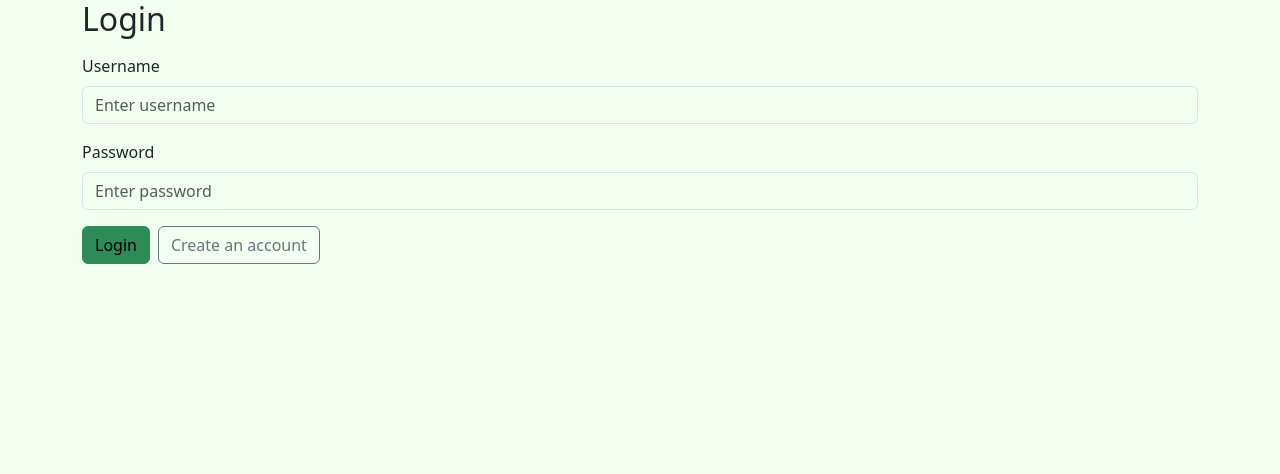
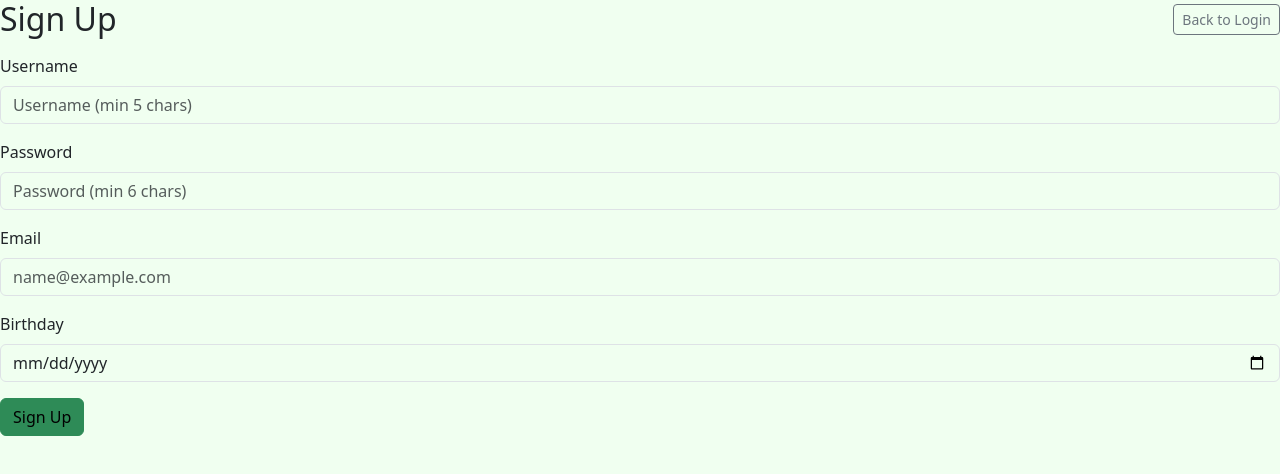
Before and after one commit to zachariahmellis-coder/myFlix-client, a React app: page /signup in a window 1280 px wide. Before the commit this address led to /. Shown: the top 474 px of the page. Built offline with nearby package versions, Linux system fonts and the light colour scheme; the HTML template or start-up script is replaced by a standard one.

Commit message:
Add /signup route and link from login

```diff
--- a/src/components/signup-view/signup-view.jsx
+++ b/src/components/signup-view/signup-view.jsx
@@ -1,48 +1,90 @@
 import { useState } from "react";
+import { useNavigate, Link } from "react-router-dom";
+import Alert from "react-bootstrap/Alert";
 import Button from "react-bootstrap/Button";
 import Form from "react-bootstrap/Form";
 
+import { API_URL } from "../../config";
+
 export const SignupView = () => {
+  const navigate = useNavigate();
+
   const [username, setUsername] = useState("");
   const [password, setPassword] = useState("");
   const [email, setEmail] = useState("");
   const [birthday, setBirthday] = useState("");
 
+  const [error, setError] = useState("");
+  const [success, setSuccess] = useState("");
+  const [isSubmitting, setIsSubmitting] = useState(false);
+
   const handleSubmit = (event) => {
     event.preventDefault();
+    setError("");
+    setSuccess("");
+    setIsSubmitting(true);
 
     const data = {
-      Username: username,
+      Username: username.trim(),
       Password: password,
-      Email: email,
-      Birthday: birthday,
+      Email: email.trim(),
+      Birthday: birthday || undefined,
     };
 
-    fetch("https://cryptic-lowlands-83913-a6a2dd7d9144.herokuapp.com/users", {
+    fetch(`${API_URL}/users`, {
       method: "POST",
-      headers: {
-        "Content-Type": "application/json",
-      },
+      headers: { "Content-Type": "application/json" },
       body: JSON.stringify(data),
     })
-      .then((response) => {
-        if (response.ok) {
-          alert("Signup successful");
-          setUsername("");
-          setPassword("");
-          setEmail("");
-          setBirthday("");
-        } else {
-          alert("Signup failed");
+      .then(async (res) => {
+        const payload = await res.json().catch(() => null);
+        if (!res.ok) {
+          const msg =
+            payload?.message ||
+            payload?.error ||
+            payload?.errors?.[0]?.msg ||
+            "Signup failed. Please try again.";
+          throw new Error(msg);
         }
+        return payload;
       })
-      .catch((error) => {
-        console.error("Error during signup:", error);
-      });
+      .then(() => {
+        setSuccess("Signup successful! Redirecting to login…");
+        setUsername("");
+        setPassword("");
+        setEmail("");
+        setBirthday("");
+
+        setTimeout(() => navigate("/", { replace: true }), 800);
+      })
+      .catch((err) => {
+        console.error("Error during signup:", err);
+        setError(err.message || "Signup failed. Please try again.");
+      })
+      .finally(() => setIsSubmitting(false));
   };
 
   return (
     <Form onSubmit={handleSubmit}>
+      <div className="d-flex justify-content-between align-items-center mb-3">
+        <h2 className="m-0">Sign Up</h2>
+        <Link to="/" className="btn btn-outline-secondary btn-sm">
+          Back to Login
+        </Link>
+      </div>
+
+      {error ? (
+        <Alert variant="danger" className="mb-3">
+          {error}
+        </Alert>
+      ) : null}
+
+      {success ? (
+        <Alert variant="success" className="mb-3">
+          {success}
+        </Alert>
+      ) : null}
+
       <Form.Group controlId="formUsername" className="mb-3">
         <Form.Label>Username</Form.Label>
         <Form.Control
@@ -50,7 +92,8 @@ export const SignupView = () => {
           value={username}
           onChange={(e) => setUsername(e.target.value)}
           required
-          minLength="3"
+          minLength={5}
+          placeholder="Username (min 5 chars)"
         />
       </Form.Group>
 
@@ -61,7 +104,8 @@ export const SignupView = () => {
           value={password}
           onChange={(e) => setPassword(e.target.value)}
           required
-          minLength="6"
+          minLength={6}
+          placeholder="Password (min 6 chars)"
         />
       </Form.Group>
 
@@ -72,6 +116,7 @@ export const SignupView = () => {
           value={email}
           onChange={(e) => setEmail(e.target.value)}
           required
+          placeholder="name@example.com"
         />
       </Form.Group>
 
@@ -84,8 +129,8 @@ export const SignupView = () => {
         />
       </Form.Group>
 
-      <Button variant="primary" type="submit">
-        Sign Up
+      <Button variant="primary" type="submit" disabled={isSubmitting}>
+        {isSubmitting ? "Creating..." : "Sign Up"}
       </Button>
     </Form>
   );
--- a/src/index.jsx
+++ b/src/index.jsx
@@ -1,21 +1,22 @@
 import { createRoot } from "react-dom/client";
-import Container from "react-bootstrap/Container";
 import { BrowserRouter, Routes, Route, Navigate } from "react-router-dom";
 
 import { MainView } from "./components/main-view/main-view";
-import { MovieView } from "./components/movie-view/movie-view";
+import { SignupView } from "./components/signup-view/signup-view";
+
+import "bootstrap/dist/css/bootstrap.min.css";
 import "./index.scss";
 
-const App = () => (
-  <BrowserRouter>
-    <Container>
+const App = () => {
+  return (
+    <BrowserRouter>
       <Routes>
         <Route path="/" element={<MainView />} />
-        <Route path="/movies/:movieId" element={<MovieView />} />
+        <Route path="/signup" element={<SignupView />} />
         <Route path="*" element={<Navigate to="/" replace />} />
       </Routes>
-    </Container>
-  </BrowserRouter>
-);
+    </BrowserRouter>
+  );
+};
 
 createRoot(document.getElementById("root")).render(<App />);
```
